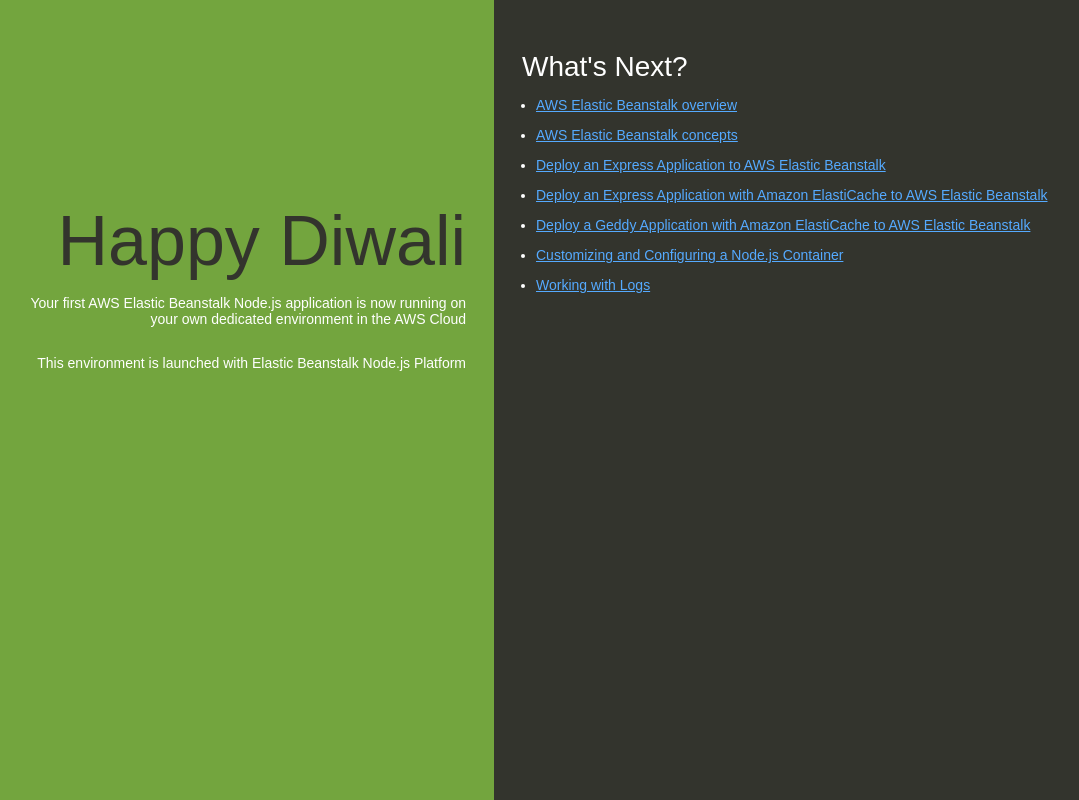
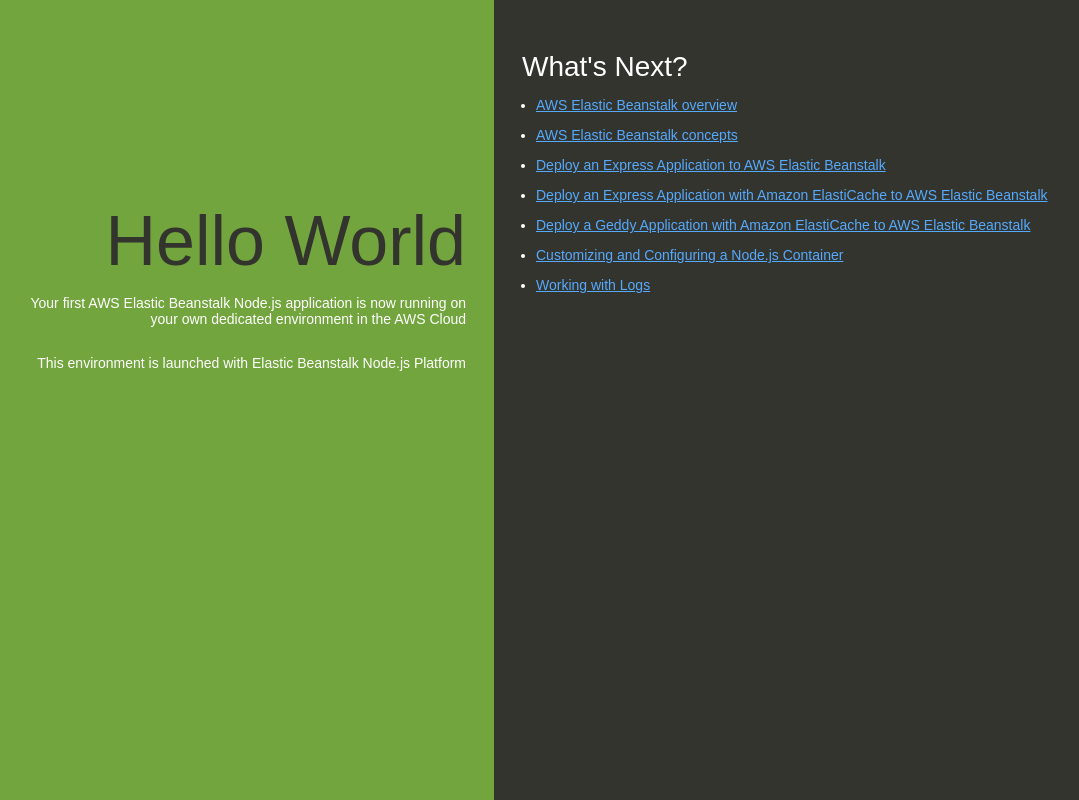
Before and after one commit to AkashBaswade/DemoRepo, a website: page index.html in a window 1280 px wide. Shown: the whole page, without its empty margins (146-1225 px from the left). Drawn offline with Linux system fonts and the light colour scheme.

Commit message:
Version-2

```diff
--- a/index.html
+++ b/index.html
@@ -74,7 +74,7 @@
   </head>
   <body>
     <div class="textColumn">
-      <h1>Happy Diwali</h1>
+      <h1>Hello World</h1>
       <p>Your first AWS Elastic Beanstalk Node.js application is now running on your own dedicated environment in the AWS Cloud</p>
       <p>This environment is launched with Elastic Beanstalk Node.js Platform</p>
     </div>
```
